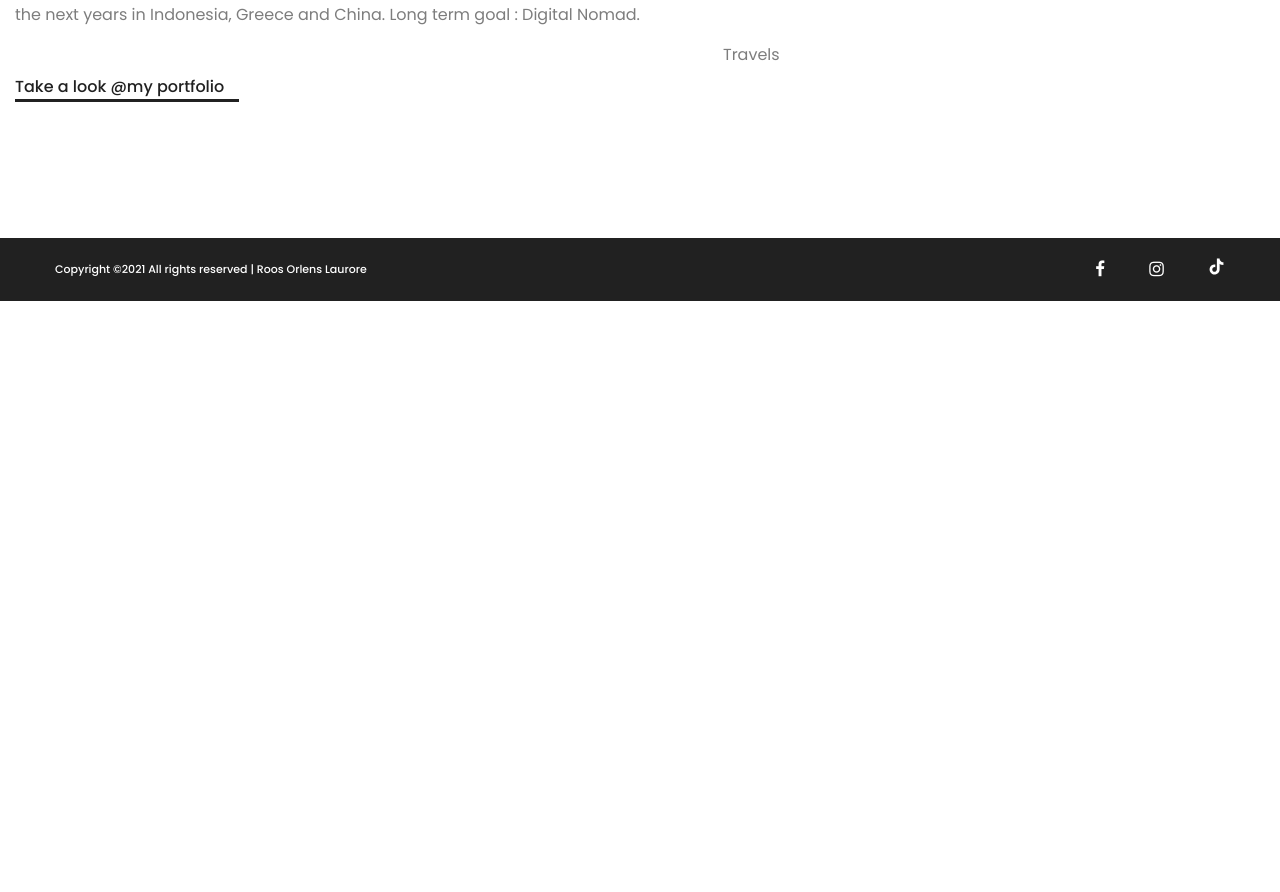
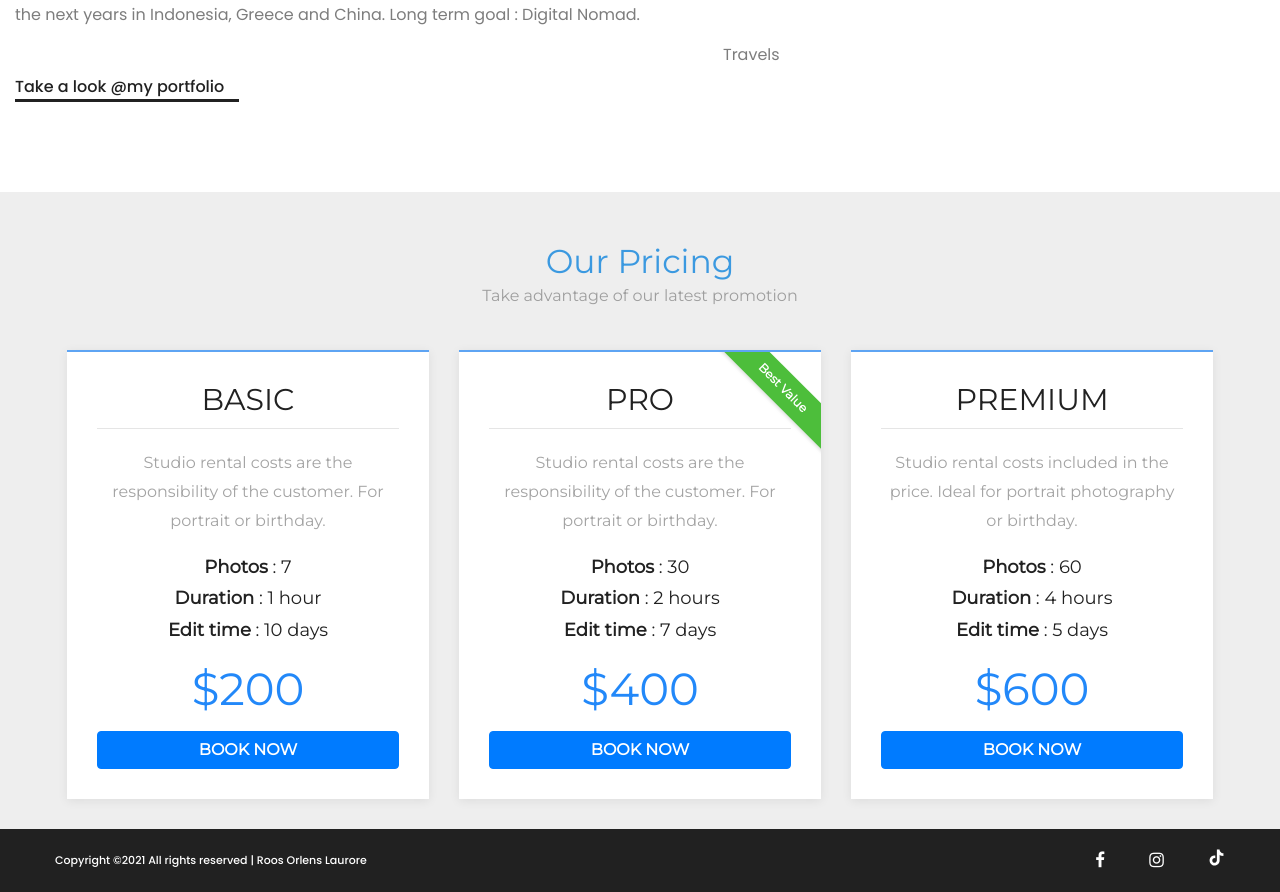
Before and after one commit to adamspd/crueltouch, a Django app: page / in a window 1280 px wide. Shown: the part 499-1391 px from the top of the page. Before the commit the page ends 800 px from the top, so only its background shows below. Run offline with Django 3.2, Linux system fonts and the light colour scheme; data comes from the database, SQL or seed files in the repository; some libraries are stand-ins or nearby versions.

Commit message:
price Card designed

```diff
--- /dev/null
+++ b/homepage/static/homepage/css/priceCards.css
@@ -0,0 +1,91 @@
+@import url("https://fonts.googleapis.com/css?family=Montserrat");
+
+.pricing-table{
+  background-color: #eee;
+  font-family: 'Montserrat', sans-serif;
+}
+
+.pricing-table .block-heading {
+  padding-top: 50px;
+  margin-bottom: 40px;
+  text-align: center;
+}
+
+.pricing-table .block-heading h2 {
+  color: #3b99e0;
+}
+
+.pricing-table .block-heading p {
+  text-align: center;
+  max-width: 420px;
+  margin: auto;
+  opacity: 0.7;
+}
+
+.pricing-table .heading {
+  text-align: center;
+  padding-bottom: 10px;
+  border-bottom: 1px solid rgba(0, 0, 0, 0.1);
+}
+
+.pricing-table .item {
+  background-color: #ffffff;
+  box-shadow: 0px 2px 10px rgba(0, 0, 0, 0.075);
+  border-top: 2px solid #5ea4f3;
+  padding: 30px;
+  overflow: hidden;
+  position: relative;
+}
+
+.pricing-table .col-md-5:not(:last-child) .item {
+  margin-bottom: 30px;
+}
+
+.pricing-table .item button {
+  font-weight: 600;
+}
+
+.pricing-table .ribbon {
+  width: 160px;
+  height: 32px;
+  font-size: 12px;
+  text-align: center;
+  color: #fff;
+  font-weight: bold;
+  box-shadow: 0px 2px 3px rgba(136, 136, 136, 0.25);
+  background: #4dbe3b;
+  transform: rotate(45deg);
+  position: absolute;
+  right: -42px;
+  top: 20px;
+  padding-top: 7px;
+}
+
+.pricing-table .item p {
+  text-align: center;
+  margin-top: 20px;
+  opacity: 0.7;
+}
+
+.pricing-table .features .feature {
+  font-weight: 600; }
+
+.pricing-table .features h4 {
+  text-align: center;
+  font-size: 18px;
+  padding: 5px;
+}
+
+.pricing-table .price h4 {
+  margin: 15px 0;
+  font-size: 45px;
+  text-align: center;
+  color: #2288f9;
+}
+
+.pricing-table .buy-now button {
+  text-align: center;
+  margin: auto;
+  font-weight: 600;
+  padding: 9px 0;
+}
--- a/homepage/templates/homepage/base.html
+++ b/homepage/templates/homepage/base.html
@@ -24,6 +24,7 @@
     <!-- Custom CSS-->
     <link rel="stylesheet" type="text/css" href="{% static 'homepage/css/index.css' %}" />
     {% block customCSS %}<link rel="stylesheet" type="text/css" href="{% static 'homepage/css/styles.css' %}" />{% endblock %}
+    {% block priceTableCSS %}{% endblock %}
     <!-- Google font -->
 	<link href="https://fonts.googleapis.com/css?family=Poppins:300,300i,400,400i,500,500i,600,600i,700,700i&display=swap" rel="stylesheet">
 
--- a/homepage/templates/homepage/index.html
+++ b/homepage/templates/homepage/index.html
@@ -1,5 +1,6 @@
 {% extends 'homepage/base.html' %}
-
+{% load static %}
+{% block priceTableCSS %}<link rel="stylesheet" type="text/css" href="{% static 'homepage/css/priceCards.css' %}" />{% endblock %}
 {% block body %}
     <!--Change the a href photo.file_url to photo.id when finished-->
     <!-- Hero section  -->
@@ -65,4 +66,86 @@
         </div>
     </section>
     <!-- Intro section end  -->
+
+     <!-- Promotion Cards -->
+    <section class="pricing-table">
+			<div class="container">
+				<div class="block-heading">
+					<h2>Our Pricing</h2>
+					<p>Take advantage of our latest promotion</p>
+				</div>
+				<div class="row justify-content-md-center">
+					<div class="col-md-5 col-lg-4">
+						<div class="item">
+							<div class="heading">
+								<h3>BASIC</h3>
+							</div>
+							<p>Studio rental costs are the responsibility of the customer. For portrait or birthday.</p>
+							<div class="features">
+								<h4><span class="feature">Photos</span> : <span class="value">7</span></h4>
+								<h4><span class="feature">Duration</span> : <span class="value">1 hour</span></h4>
+								<h4><span class="feature">Edit time</span> : <span class="value">10 days</span></h4>
+							</div>
+							<div class="price">
+								<h4>$200</h4>
+							</div>
+							<a href="{% url 'client:bookme' %}">
+                                <button class="btn btn-block btn-primary" type="submit">BOOK NOW</button>
+                            </a>
+						</div>
+					</div>
+
+
+					<div class="col-md-5 col-lg-4">
+						<div class="item">
+							<div class="ribbon">Best Value</div>
+							<div class="heading">
+								<h3>PRO</h3>
+							</div>
+							<p>Studio rental costs are the responsibility of the customer. For portrait or birthday.</p>
+							<div class="features">
+								<h4><span class="feature">Photos</span> : <span class="value">30</span></h4>
+								<h4><span class="feature">Duration</span> : <span class="value">2 hours</span></h4>
+								<h4><span class="feature">Edit time</span> : <span class="value">7 days</span></h4>
+							</div>
+							<div class="price">
+								<h4>$400</h4>
+							</div>
+                            <a href="{% url 'client:bookme' %}">
+                                <button class="btn btn-block btn-primary" type="submit">BOOK NOW</button>
+                            </a>
+						</div>
+					</div>
+					<div class="col-md-5 col-lg-4">
+						<div class="item">
+							<div class="heading">
+								<h3>PREMIUM</h3>
+							</div>
+							<p>Studio rental costs included in the price. Ideal for portrait photography or birthday. </p>
+							<div class="features">
+								<h4><span class="feature">Photos</span> : <span class="value">60</span></h4>
+								<h4><span class="feature">Duration</span> : <span class="value">4 hours</span></h4>
+								<h4><span class="feature">Edit time</span> : <span class="value">5 days</span></h4>
+							</div>
+							<div class="price">
+								<h4>$600</h4>
+							</div>
+							<a href="{% url 'client:bookme' %}">
+                                <button class="btn btn-block btn-primary" type="submit">BOOK NOW</button>
+                            </a>
+						</div>
+					</div>
+				</div>
+			</div>
+		</section>
+
+
+
+
+
+
+
+
+
+
 {% endblock %}
```
